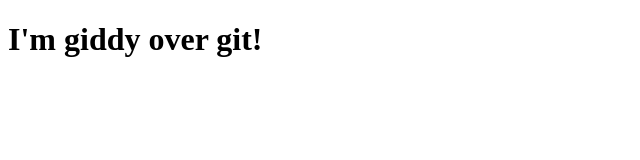
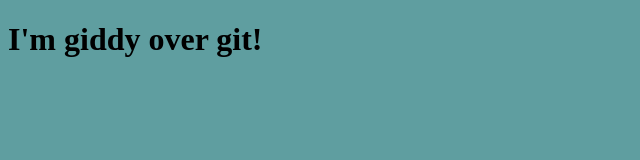
Before and after one commit to Randall-V-OTC/exampleGitHub, a plain HTML site: page index.html in a window 1280 px wide. Shown: the whole page, without its empty margins (0-640 px from the left). Drawn offline with Linux system fonts and the light colour scheme.

Commit message:
add stylesheet

```diff
--- a/index.html
+++ b/index.html
@@ -4,6 +4,7 @@
     <meta charset="UTF-8">
     <meta name="viewport" content="width=device-width, initial-scale=1.0">
     <title>Gitty for GIT!</title>
+    <link rel="stylesheet" href="styles.css">
 </head>
 <body>
     <h1>I'm giddy over git!</h1>
--- /dev/null
+++ b/styles.css
@@ -0,0 +1,3 @@
+body {
+    background-color: cadetblue;
+}
```
